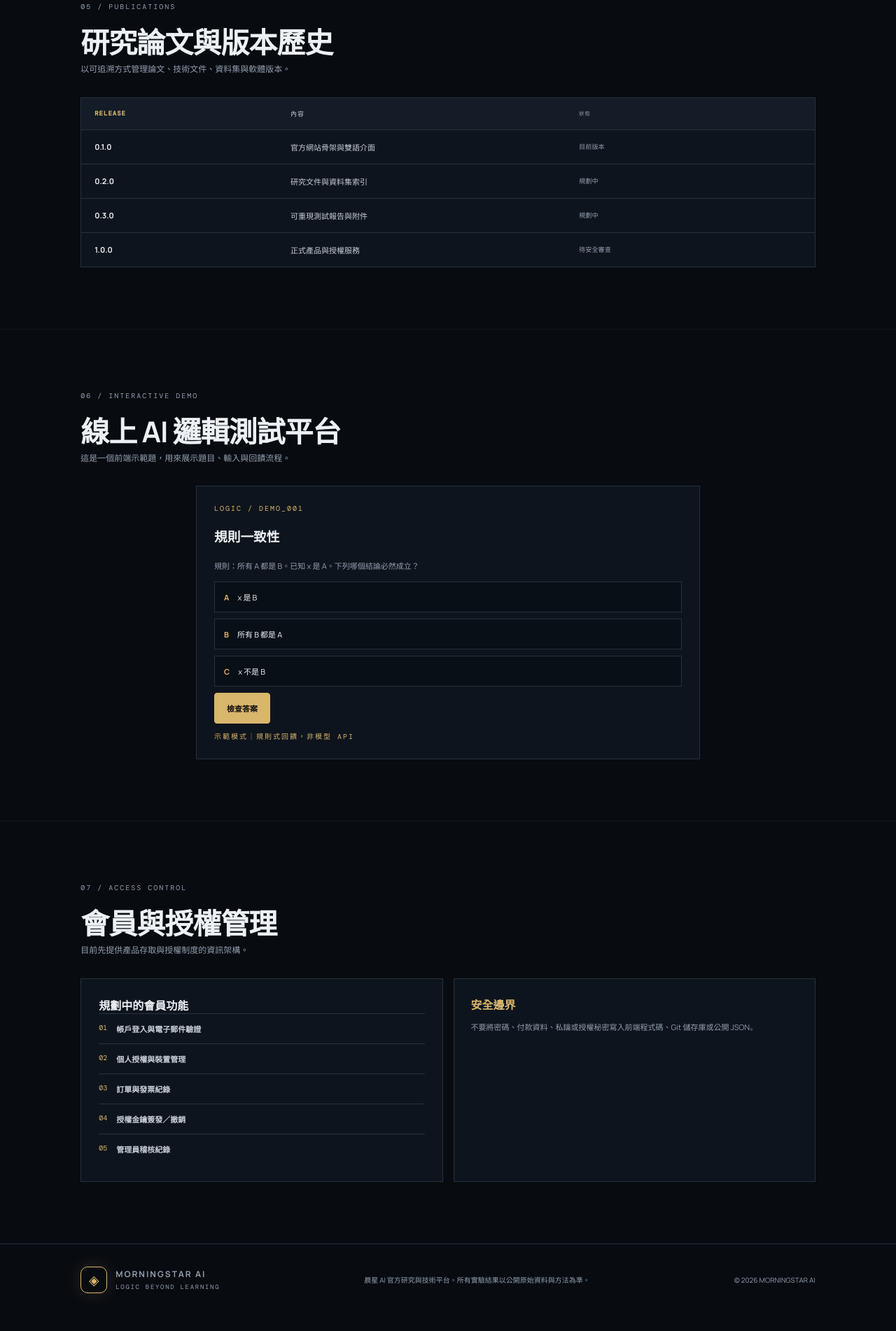
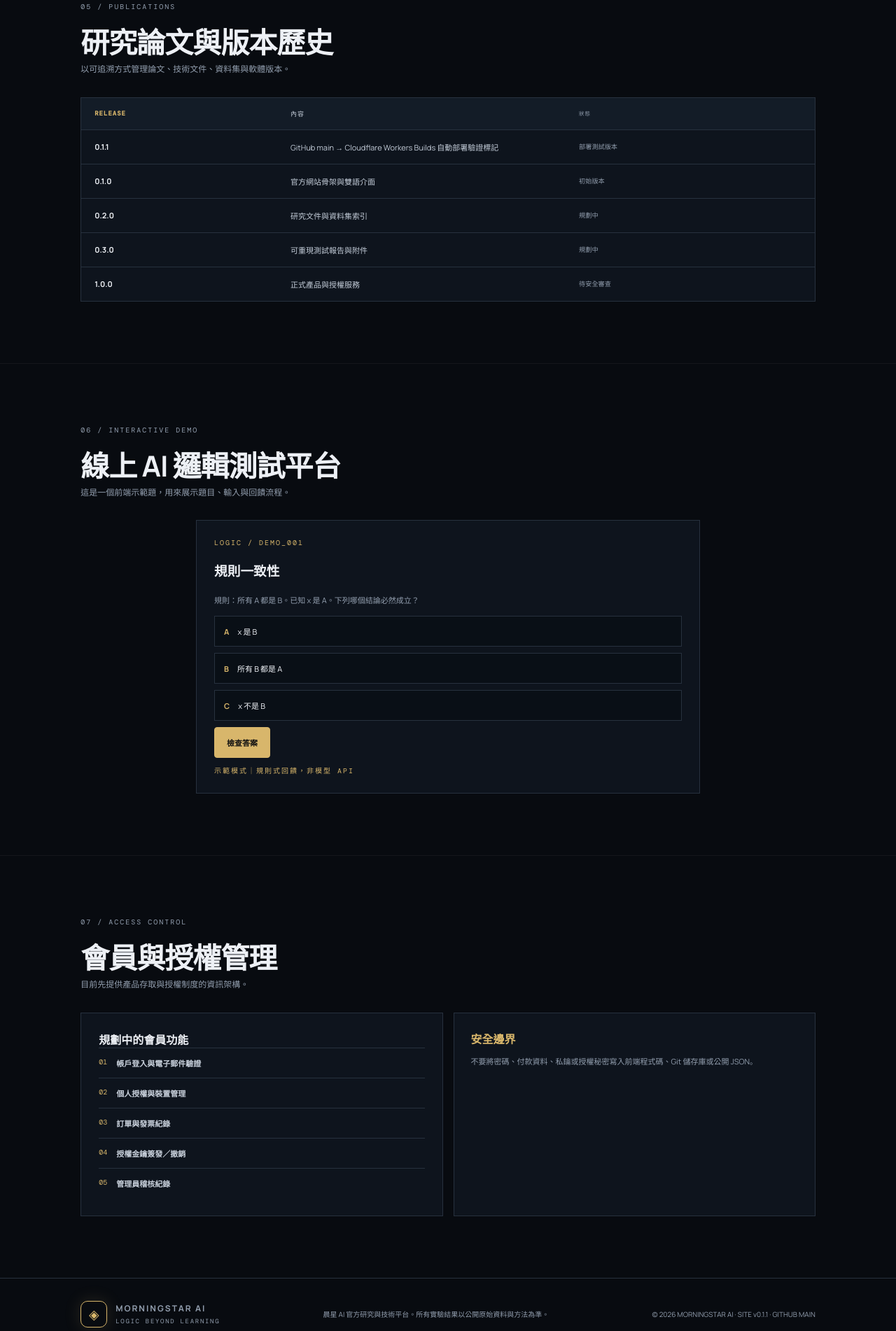
Before and after one commit to morningstarkalis/morningstar-ai-official-site, a plain HTML site: page index.html in a window 1280 px wide. Shown: the part 3298-5200 px from the top of the page at 70% size. Before the commit the page ends 5178 px from the top, so only its background shows below. Drawn offline with nearby package versions, Linux system fonts and the light colour scheme.

Commit message:
chore(site): add v0.1.1 auto-deploy verification marker

```diff
--- a/index.html
+++ b/index.html
@@ -54,7 +54,7 @@ section{padding:88px 9vw;border-top:1px solid #ffffff0d}.head{display:flex;justi
 <div class="cols"><div class="product"><div class="version" data-zh="目前版本｜v3.0（建置中）" data-en="CURRENT VERSION | v3.0 (IN PREPARATION)">目前版本｜v3.0（建置中）</div><h3>MorningStar Skill</h3><p class="copy" data-zh="正式套件尚未掛載。此展示頁不代表商品已可下載。" data-en="No production package is attached yet. This showcase is not a downloadable product.">正式套件尚未掛載。此展示頁不代表商品已可下載。</p><button class="btn disabled" disabled data-zh="下載套件（尚未開放）" data-en="Package not yet available">下載套件（尚未開放）</button></div>
 <div class="panel"><div class="row"><span>01</span><b data-zh="雙軌授權策略" data-en="Dual-track licensing">雙軌授權策略</b></div><p class="copy" data-zh="個人／研究使用與商業使用分開定義。" data-en="Separate personal/research use from commercial use.">個人／研究使用與商業使用分開定義。</p><div class="row"><span>02</span><b data-zh="安裝與使用文件" data-en="Installation & docs">安裝與使用文件</b></div><p class="copy" data-zh="包含相容平台、安裝方式、版本變更及疑難排解。" data-en="Platform compatibility, installation, changelog, and troubleshooting.">包含相容平台、安裝方式、版本變更及疑難排解。</p></div></div></section>
 <section id="research"><div class="kicker">05 / PUBLICATIONS</div><h2 data-zh="研究論文與版本歷史" data-en="Research & Release History">研究論文與版本歷史</h2><p class="sub" data-zh="以可追溯方式管理論文、技術文件、資料集與軟體版本。每份文件應有日期、版本、作者、狀態與引用方式。" data-en="Track papers, technical docs, datasets, and software releases. Each record should include date, version, author, status, and citation details.">以可追溯方式管理論文、技術文件、資料集與軟體版本。</p>
-<div class="table"><div class="tr h"><b>RELEASE</b><span data-zh="內容" data-en="DESCRIPTION">內容</span><small data-zh="狀態" data-en="STATUS">狀態</small></div><div class="tr"><b>0.1.0</b><span data-zh="官方網站骨架與雙語介面" data-en="Official site shell and bilingual UI">官方網站骨架與雙語介面</span><small data-zh="目前版本" data-en="Current">目前版本</small></div><div class="tr"><b>0.2.0</b><span data-zh="研究文件與資料集索引" data-en="Research and dataset index">研究文件與資料集索引</span><small data-zh="規劃中" data-en="Planned">規劃中</small></div><div class="tr"><b>0.3.0</b><span data-zh="可重現測試報告與附件" data-en="Reproducible test report and attachments">可重現測試報告與附件</span><small data-zh="規劃中" data-en="Planned">規劃中</small></div><div class="tr"><b>1.0.0</b><span data-zh="正式產品與授權服務" data-en="Production product and licensing service">正式產品與授權服務</span><small data-zh="待安全審查" data-en="Pending security review">待安全審查</small></div></div></section>
+<div class="table"><div class="tr h"><b>RELEASE</b><span data-zh="內容" data-en="DESCRIPTION">內容</span><small data-zh="狀態" data-en="STATUS">狀態</small></div><div class="tr"><b>0.1.1</b><span data-zh="GitHub main → Cloudflare Workers Builds 自動部署驗證標記" data-en="GitHub main → Cloudflare Workers Builds auto-deployment verification marker">GitHub main → Cloudflare Workers Builds 自動部署驗證標記</span><small data-zh="部署測試版本" data-en="Deployment test release">部署測試版本</small></div><div class="tr"><b>0.1.0</b><span data-zh="官方網站骨架與雙語介面" data-en="Official site shell and bilingual UI">官方網站骨架與雙語介面</span><small data-zh="初始版本" data-en="Initial release">初始版本</small></div><div class="tr"><b>0.2.0</b><span data-zh="研究文件與資料集索引" data-en="Research and dataset index">研究文件與資料集索引</span><small data-zh="規劃中" data-en="Planned">規劃中</small></div><div class="tr"><b>0.3.0</b><span data-zh="可重現測試報告與附件" data-en="Reproducible test report and attachments">可重現測試報告與附件</span><small data-zh="規劃中" data-en="Planned">規劃中</small></div><div class="tr"><b>1.0.0</b><span data-zh="正式產品與授權服務" data-en="Production product and licensing service">正式產品與授權服務</span><small data-zh="待安全審查" data-en="Pending security review">待安全審查</small></div></div></section>
 <section id="test"><div class="kicker">06 / INTERACTIVE DEMO</div><h2 data-zh="線上 AI 邏輯測試平台" data-en="Online Logic Test">線上 AI 邏輯測試平台</h2><p class="sub" data-zh="這是一個前端示範題，用來展示題目、輸入與回饋流程。它不代表晨星模型本體，也不是正式 benchmark。" data-en="A frontend sample to demonstrate question and feedback flow. It is not the MorningStar model itself and is not a benchmark.">這是一個前端示範題，用來展示題目、輸入與回饋流程。</p>
 <div class="panel test"><div class="mono">LOGIC / DEMO_001</div><h3 data-zh="規則一致性" data-en="Rule consistency">規則一致性</h3><p class="copy" data-zh="規則：所有 A 都是 B。已知 x 是 A。下列哪個結論必然成立？" data-en="Rule: All A are B. Given x is A. Which conclusion must be true?">規則：所有 A 都是 B。已知 x 是 A。下列哪個結論必然成立？</p>
 <button class="choice" data-answer="0"><b>A</b><span data-zh="x 是 B" data-en="x is B">x 是 B</span></button><button class="choice" data-answer="1"><b>B</b><span data-zh="所有 B 都是 A" data-en="All B are A">所有 B 都是 A</span></button><button class="choice" data-answer="2"><b>C</b><span data-zh="x 不是 B" data-en="x is not B">x 不是 B</span></button>
@@ -62,7 +62,7 @@ section{padding:88px 9vw;border-top:1px solid #ffffff0d}.head{display:flex;justi
 <section id="membership"><div class="kicker">07 / ACCESS CONTROL</div><h2 data-zh="會員與授權管理" data-en="Membership & Licensing">會員與授權管理</h2><p class="sub" data-zh="目前先提供產品存取與授權制度的資訊架構。真正的登入、付款、金鑰簽發及權限控管需由安全的伺服器端服務完成。" data-en="This section outlines future product access and licensing. Real authentication, payments, key issuance, and access control require secure server-side services.">目前先提供產品存取與授權制度的資訊架構。</p>
 <div class="cols"><div class="panel"><b data-zh="規劃中的會員功能" data-en="Planned membership features">規劃中的會員功能</b><div class="row"><span>01</span><b data-zh="帳戶登入與電子郵件驗證" data-en="Account login and email verification">帳戶登入與電子郵件驗證</b></div><div class="row"><span>02</span><b data-zh="個人授權與裝置管理" data-en="Personal licenses and device management">個人授權與裝置管理</b></div><div class="row"><span>03</span><b data-zh="訂單與發票紀錄" data-en="Orders and invoice history">訂單與發票紀錄</b></div><div class="row"><span>04</span><b data-zh="授權金鑰簽發／撤銷" data-en="License key issuance and revocation">授權金鑰簽發／撤銷</b></div><div class="row"><span>05</span><b data-zh="管理員稽核紀錄" data-en="Administrator audit log">管理員稽核紀錄</b></div></div><div class="security"><strong data-zh="安全邊界" data-en="Security boundary">安全邊界</strong><p class="copy" data-zh="不要將密碼、付款資料、私鑰或授權秘密寫入前端程式碼、Git 儲存庫或公開 JSON。正式啟用前需完成後端、隱私政策與安全測試。" data-en="Never place passwords, payment data, private keys, or license secrets in frontend code, Git repositories, or public JSON. Backend, privacy policy, and security testing are required before launch.">不要將密碼、付款資料、私鑰或授權秘密寫入前端程式碼、Git 儲存庫或公開 JSON。</p></div></div></section>
 </main>
-<footer><div class="brand"><span class="mark">◈</span><span><b>MORNINGSTAR AI</b><small>LOGIC BEYOND LEARNING</small></span></div><p data-zh="晨星 AI 官方研究與技術平台。所有實驗結果以公開原始資料與方法為準。" data-en="Official research and technology platform. Experimental claims should be evaluated against published source data and methods.">晨星 AI 官方研究與技術平台。所有實驗結果以公開原始資料與方法為準。</p><span>© 2026 MORNINGSTAR AI</span></footer>
+<footer><div class="brand"><span class="mark">◈</span><span><b>MORNINGSTAR AI</b><small>LOGIC BEYOND LEARNING</small></span></div><p data-zh="晨星 AI 官方研究與技術平台。所有實驗結果以公開原始資料與方法為準。" data-en="Official research and technology platform. Experimental claims should be evaluated against published source data and methods.">晨星 AI 官方研究與技術平台。所有實驗結果以公開原始資料與方法為準。</p><span>© 2026 MORNINGSTAR AI · SITE v0.1.1 · GITHUB MAIN</span></footer>
 <script>
 let language='zh', selected=null;
 const langBtn=document.getElementById('lang');
```
